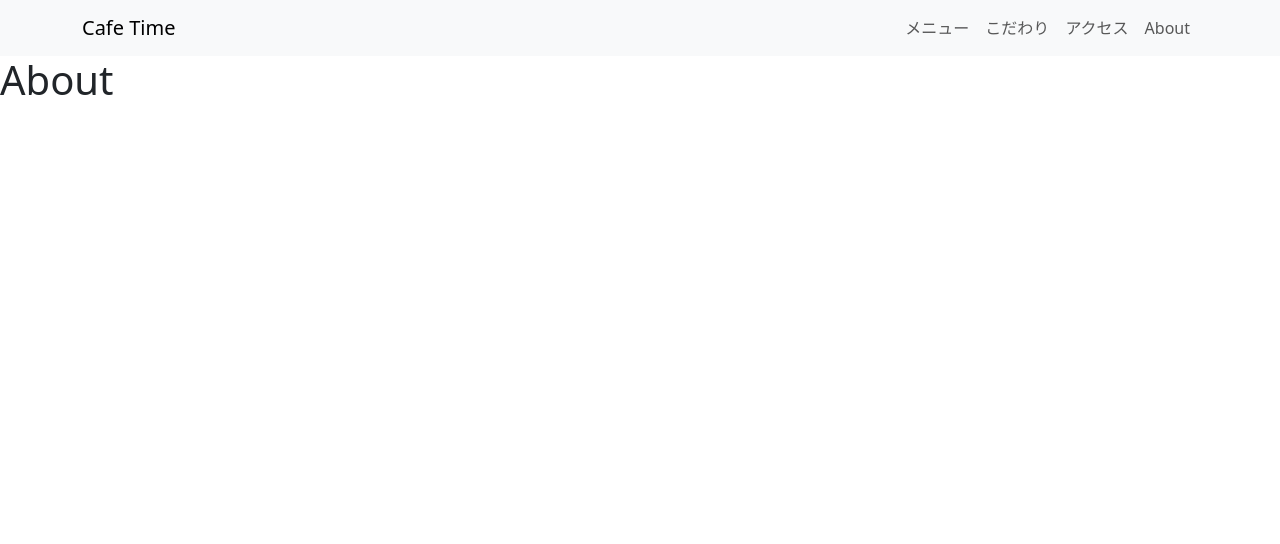
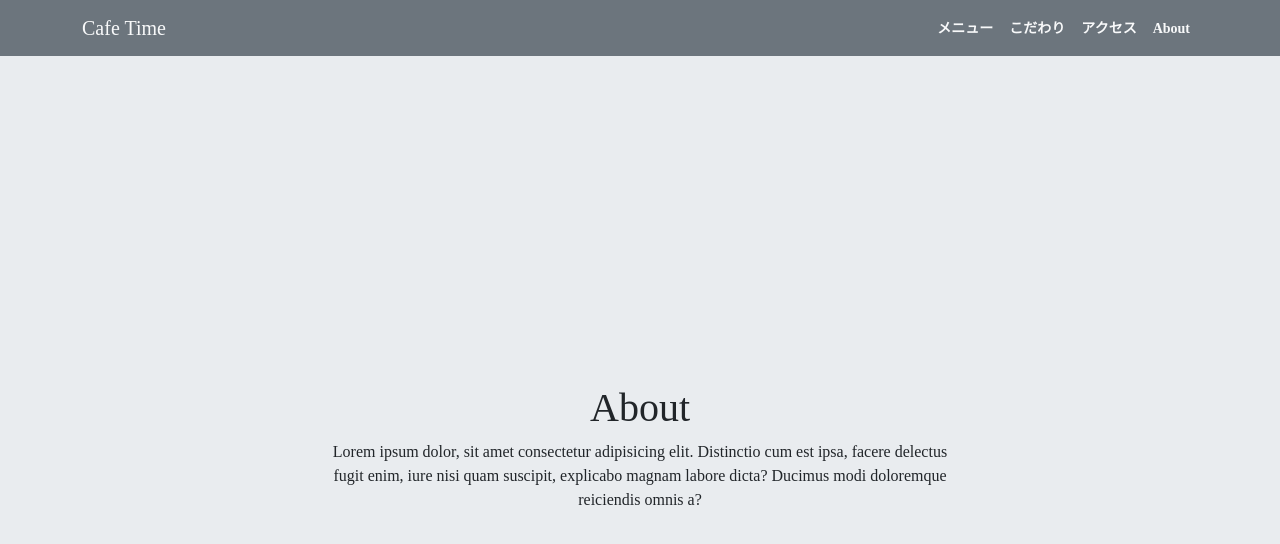
Before and after one commit to Team-yamamura/work-space, a plain HTML site: page html/about.html in a window 1280 px wide. Drawn offline with nearby package versions, Linux system fonts and the light colour scheme; a web font is replaced by a local one.

Commit message:
夜更かししすぎた

```diff
--- a/html/about.html
+++ b/html/about.html
@@ -24,11 +24,11 @@
 
   <body>
     <header>
-      <nav class="navbar navbar-expand-lg bg-body-tertiary">
+      <nav class="navbar navbar-expand-lg bg-secondary">
         <div class="container">
-          <a class="navbar-brand" href="../index.html">Cafe Time</a>
+          <a class="navbar-brand text-light" href="../index.html">Cafe Time</a>
           <button
-            class="navbar-toggler"
+            class="navbar-toggler bg-light"
             type="button"
             data-bs-toggle="collapse"
             data-bs-target="#navbarNavAltMarkup"
@@ -40,17 +40,40 @@
           </button>
           <div class="collapse navbar-collapse" id="navbarNavAltMarkup">
             <div class="navbar-nav ms-auto">
-              <a class="nav-link" href="../html/menu.html">メニュー</a>
-              <a class="nav-link" href="../html/kodawari.html">こだわり</a>
-              <a class="nav-link" href="../html/acces.html">アクセス</a>
-              <a class="nav-link" href="about.html">About</a>
+              <a class="nav-link text-light" href="../html/menu.html"
+                >メニュー</a
+              >
+              <a class="nav-link text-light" href="../html/kodawari.html"
+                >こだわり</a
+              >
+              <a class="nav-link text-light" href="../html/acces.html"
+                >アクセス</a
+              >
+              <a class="nav-link text-light" href="about.html">About</a>
             </div>
           </div>
         </div>
       </nav>
     </header>
 
-    <h1>About</h1>
+    <div
+      class="hero vh-100 bg-body-secondary d-flex align-items-center"
+      id="home"
+    >
+      <div class="container">
+        <dic class="row">
+          <dic class="col-7 mx-auto text-center">
+            <h1>About</h1>
+            <p>
+              Lorem ipsum dolor, sit amet consectetur adipisicing elit.
+              Distinctio cum est ipsa, facere delectus fugit enim, iure nisi
+              quam suscipit, explicabo magnam labore dicta? Ducimus modi
+              doloremque reiciendis omnis a?
+            </p>
+          </dic>
+        </dic>
+      </div>
+    </div>
 
     <script
       src="https://cdn.jsdelivr.net/npm/bootstrap@5.3.0/dist/js/bootstrap.bundle.min.js"
--- a/styles/style.css
+++ b/styles/style.css
@@ -0,0 +1,11 @@
+/* しっぽり明朝体　400　700 */
+@import url("https://fonts.googleapis.com/css2?family=Shippori+Mincho+B1:wght@400;700&display=swap");
+
+.navbar .nav-link {
+  font-size: 14px;
+  font-weight: 700;
+}
+
+body {
+  font-family: "Shippori Mincho B1", serif !important;
+}
```
